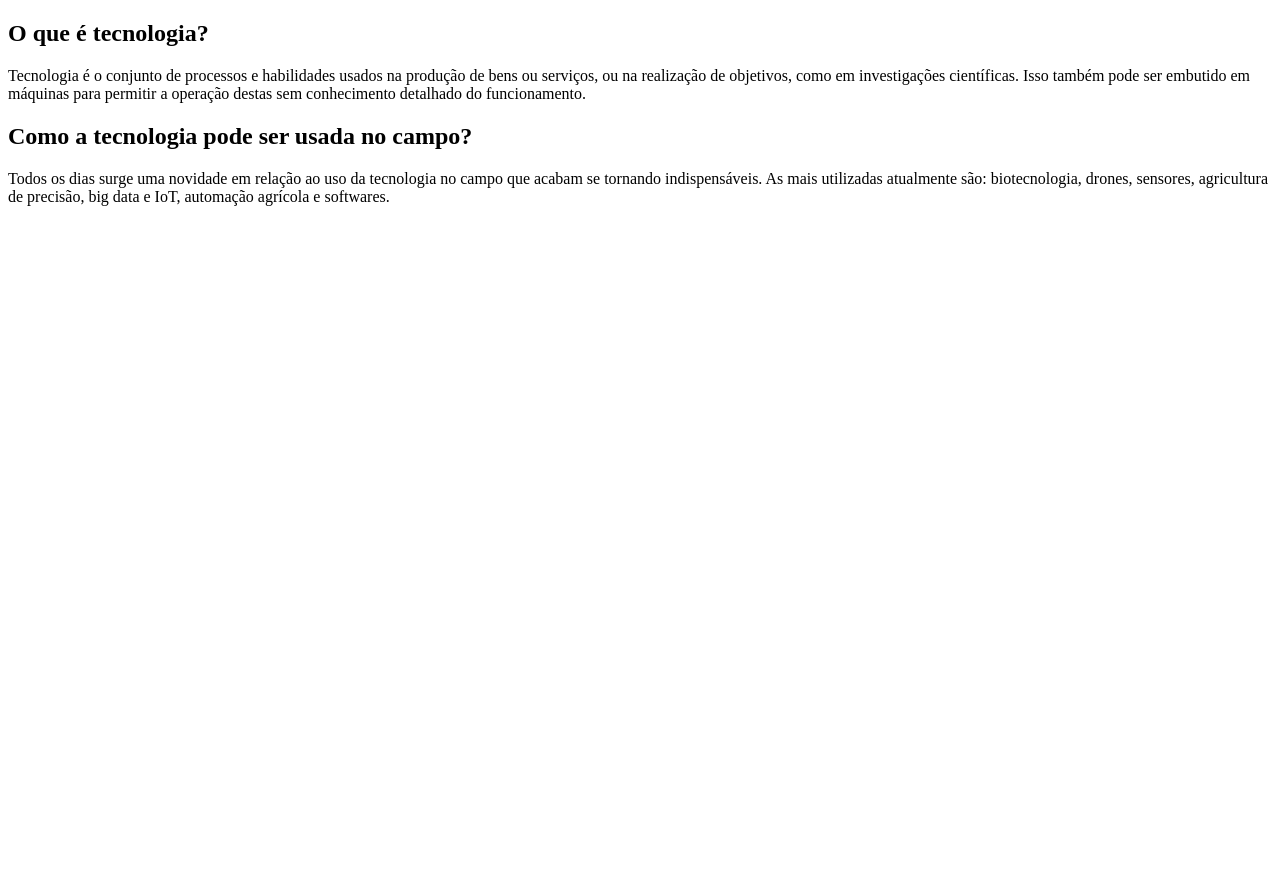
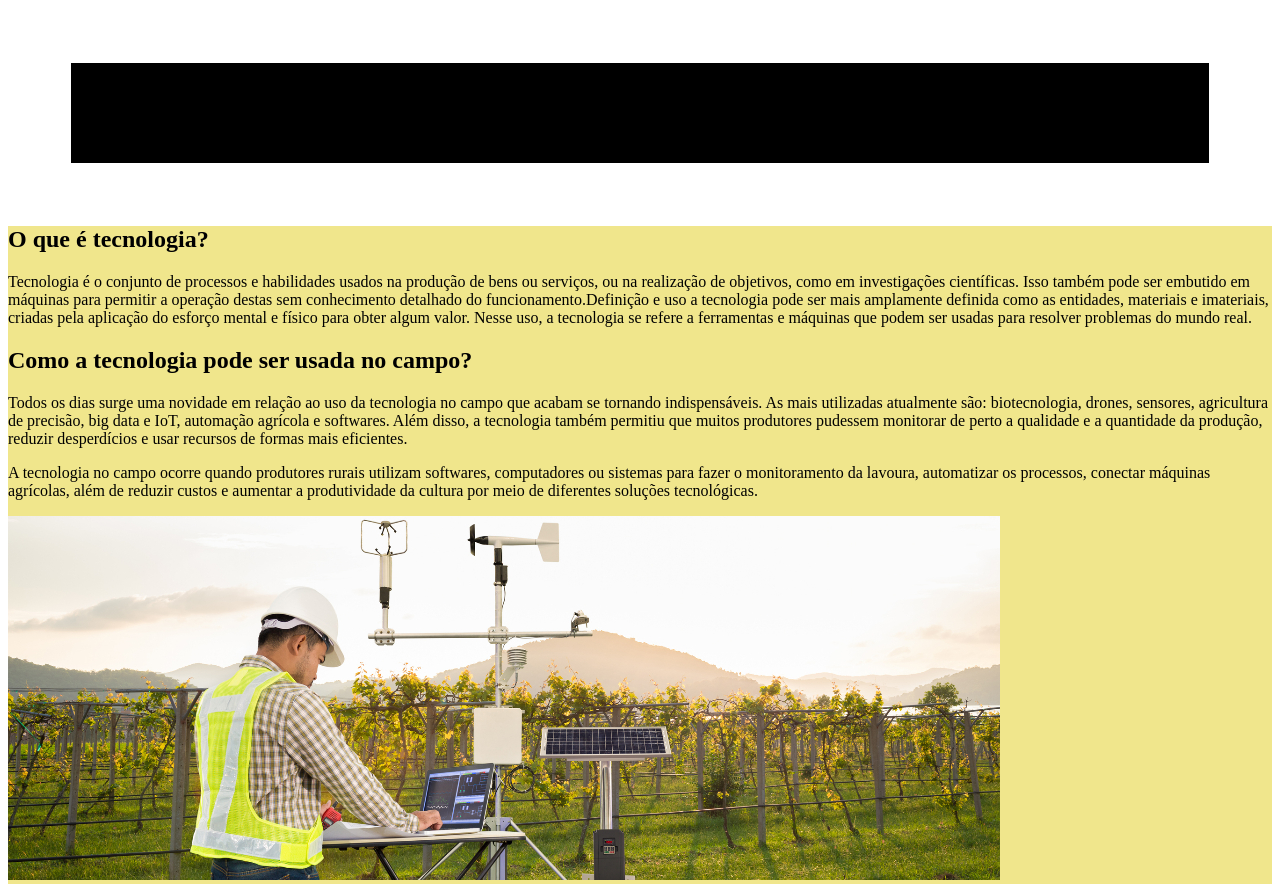
Before and after one commit to tayna1314/Agrinho_2024, a plain HTML site: page index.html in a window 1280 px wide. Before the commit the page ends 800 px from the top, so only its background shows below. Drawn offline with Linux system fonts and the light colour scheme.

Commit message:
Add files via upload

```diff
--- a/index.html
+++ b/index.html
@@ -7,16 +7,18 @@
     <link rel="stylesheet" href="style.css">
 </head>
 <body>
-    <header class=>
-
+    <header class= "cabeçalho">
+<h1>Do campo para a cidade colhendo oportunidades</h1>
     </header>
 
-    <section>
+    <section class="informações">
         <h1> O que é tecnologia? </h1>
-        <p>Tecnologia é o conjunto de processos e habilidades usados na produção de bens ou serviços, ou na realização de objetivos, como em investigações científicas. Isso também pode ser embutido em máquinas para permitir a operação destas sem conhecimento detalhado do funcionamento. </p>
+        <p>Tecnologia é o conjunto de processos e habilidades usados na produção de bens ou serviços, ou na realização de objetivos, como em investigações científicas. Isso também pode ser embutido em máquinas para permitir a operação destas sem conhecimento detalhado do funcionamento.Definição e uso a tecnologia pode ser mais amplamente definida como as entidades, materiais e imateriais, criadas pela aplicação do esforço mental e físico para obter algum valor. Nesse uso, a tecnologia se refere a ferramentas e máquinas que podem ser usadas para resolver problemas do mundo real. </p>
 
         <h1>Como a tecnologia pode ser usada no campo?</h1>
-        <p>Todos os dias surge uma novidade em relação ao uso da tecnologia no campo que acabam se tornando indispensáveis. As mais utilizadas atualmente são: biotecnologia, drones, sensores, agricultura de precisão, big data e IoT, automação agrícola e softwares.</p>
+        <p>Todos os dias surge uma novidade em relação ao uso da tecnologia no campo que acabam se tornando indispensáveis. As mais utilizadas atualmente são: biotecnologia, drones, sensores, agricultura de precisão, big data e IoT, automação agrícola e softwares. Além disso, a tecnologia também permitiu que muitos produtores pudessem monitorar de perto a qualidade e a quantidade da produção, reduzir desperdícios e usar recursos de formas mais eficientes.</p>
+        <p>A tecnologia no campo ocorre quando produtores rurais utilizam softwares, computadores ou sistemas para fazer o monitoramento da lavoura, automatizar os processos, conectar máquinas agrícolas, além de reduzir custos e aumentar a produtividade da cultura por meio de diferentes soluções tecnológicas.</p>
+           <img src="tecnologia-na-agricultura.jpeg" alt="A imagem mostra o homem que esta usando tecnologias para ajudalo melhor com a plantação">
     </section>
 </body>
 </html>
```
